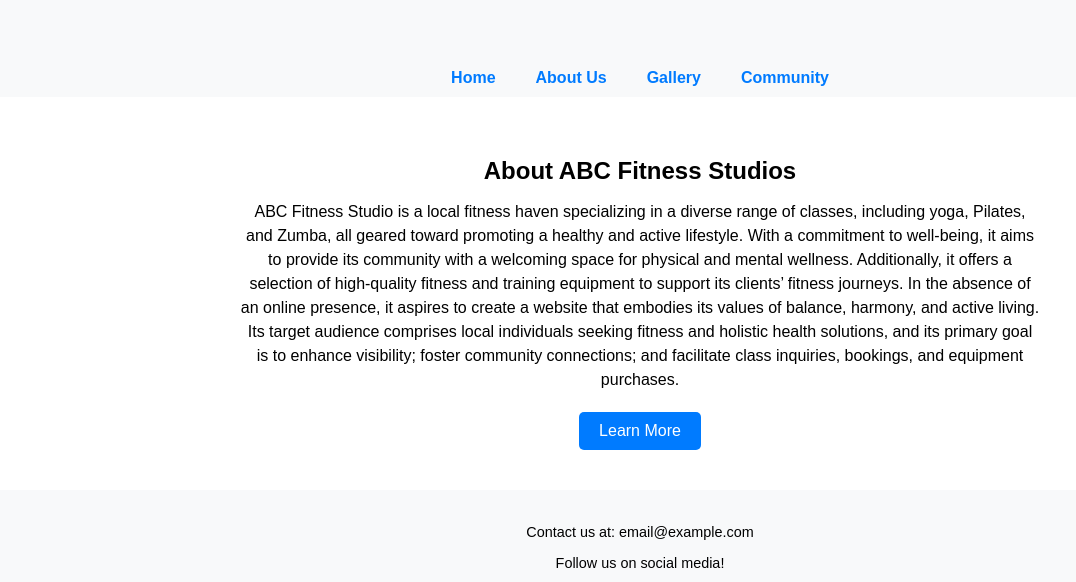
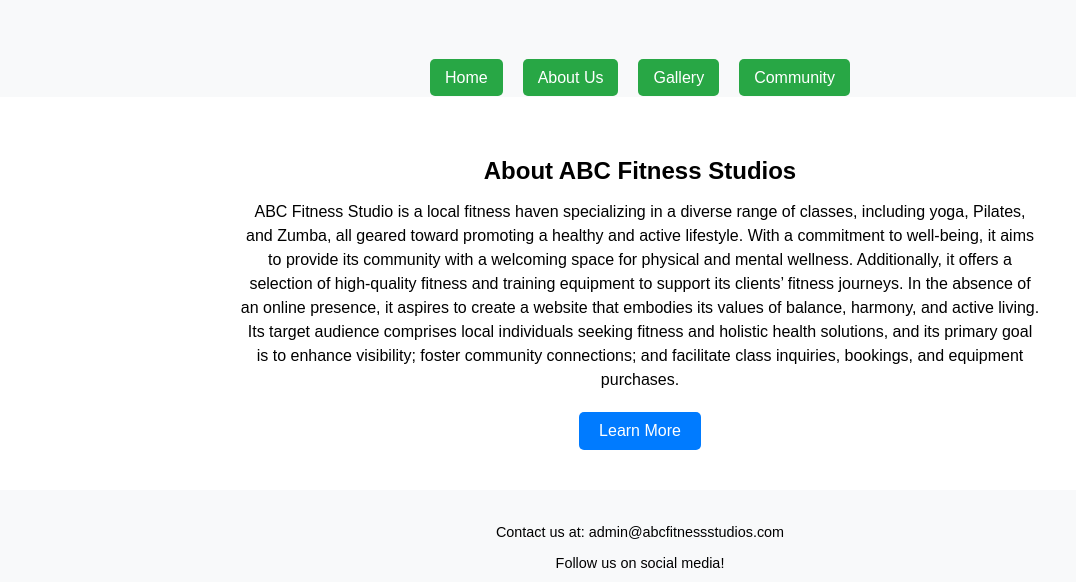
Before and after one commit to ChantelleB97/TouchStone1102, a website: page index.html in a window 1280 px wide. Shown: the part 213-795 px from the top of the page, without its empty margins (0-1076 px from the left). Drawn offline with Linux system fonts and the light colour scheme.

Commit message:
Updated Final Homescreen

```diff
--- a/index.html
+++ b/index.html
@@ -24,10 +24,10 @@
         <!-- Navigation Menu -->
         <nav class="bottom-nav">
             <ul class="menu">
-                <li><a href="index.html">Home</a></li>
-                <li><a href="about.html">About Us</a></li>
-                <li><a href="gallery.html">Gallery</a></li>
-                <li><a href="community.html">Community</a></li>
+                <li><a class="nav-button" href="index.html">Home</a></li>
+                <li><a class="nav-button" href="about.html">About Us</a></li>
+                <li><a class="nav-button" href="gallery.html">Gallery</a></li>
+                <li><a class="nav-button" href="community.html">Community</a></li>
             </ul>
         </nav>
     </header>
@@ -45,7 +45,7 @@
     </main>
 
     <footer>
-        <p>Contact us at: email@example.com</p>
+        <p>Contact us at: admin@abcfitnessstudios.com</p> <!-- Updated email -->
         <p>Follow us on social media!</p>
         <div class="social-icons">
             <a href="#"><img src="Images/facebooklogo.jpg" alt="Facebook"></a>
--- a/styles.css
+++ b/styles.css
@@ -110,15 +110,18 @@ header {
   gap: 20px;
 }
 
-.menu a {
+/* Navigation Button Styles */
+.nav-button {
+  background-color: #28a745; /* Button color */
+  color: white; /* Text color */
+  padding: 10px 15px; /* Button padding */
   text-decoration: none;
-  color: #007bff;
-  padding: 5px 10px;
-  font-weight: bold;
+  border-radius: 5px;
+  transition: background-color 0.3s; /* Smooth transition for hover effect */
 }
 
-.menu a:hover {
-  text-decoration: underline;
+.nav-button:hover {
+  background-color: #218838; /* Darker green on hover */
 }
 
 /* Footer Styles */
@@ -134,11 +137,11 @@ footer {
 }
 
 .social-icons img {
-  width: 30px;
-  height: 30px;
+  width: 30px; /* Adjust the width of social media icons */
+  height: 30px; /* Adjust the height of social media icons */
   margin: 0 10px;
 }
 
 .social-icons a:hover img {
-  opacity: 0.7;
+  opacity: 0.7; /* Change opacity on hover */
 }
```
